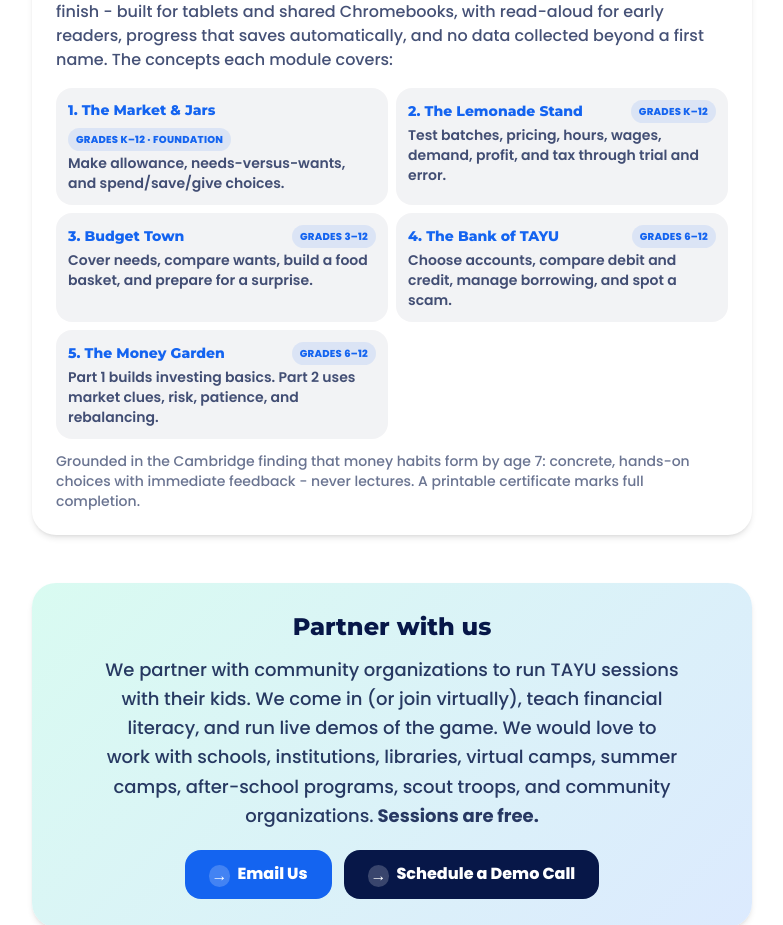
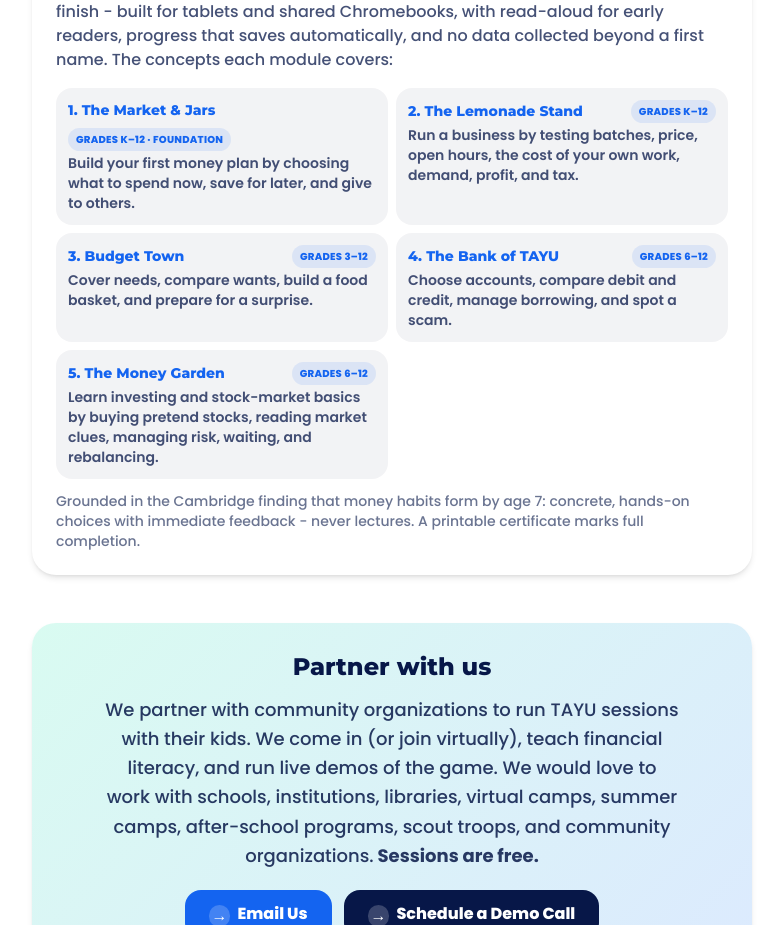
Before and after one commit to dev-rai1/tayu-game, a React (Vite) app in the folder frontend/: page /about in a window 1280 px wide. Shown: the part 3040-3965 px from the top of the page, without its empty margins (248-1031 px from the left). Built offline with nearby package versions, Linux system fonts and the light colour scheme; no server answers.

Commit message:
Clarify module learning goals

```diff
--- a/frontend/src/constants/modules.js
+++ b/frontend/src/constants/modules.js
@@ -5,7 +5,7 @@ export const MODULE_CATALOG = [
     title: 'The Market & Jars',
     grades: 'Grades K–12 · foundation',
     minutes: '5–7 min',
-    desc: 'Make allowance, needs-versus-wants, and spend/save/give choices.',
+    desc: 'Build your first money plan by choosing what to spend now, save for later, and give to others.',
     color: '#1464F0',
   },
   {
@@ -14,7 +14,7 @@ export const MODULE_CATALOG = [
     title: 'The Lemonade Stand',
     grades: 'Grades K–12',
     minutes: '10–15 min',
-    desc: 'Test batches, pricing, hours, wages, demand, profit, and tax through trial and error.',
+    desc: 'Run a business by testing batches, price, open hours, the cost of your own work, demand, profit, and tax.',
     color: '#FFD700',
   },
   {
@@ -41,7 +41,7 @@ export const MODULE_CATALOG = [
     title: 'The Money Garden',
     grades: 'Grades 6–12',
     minutes: 'Two 6–8 min parts',
-    desc: 'Part 1 builds investing basics. Part 2 uses market clues, risk, patience, and rebalancing.',
+    desc: 'Learn investing and stock-market basics by buying pretend stocks, reading market clues, managing risk, waiting, and rebalancing.',
     color: '#00b37f',
   },
 ]
```
